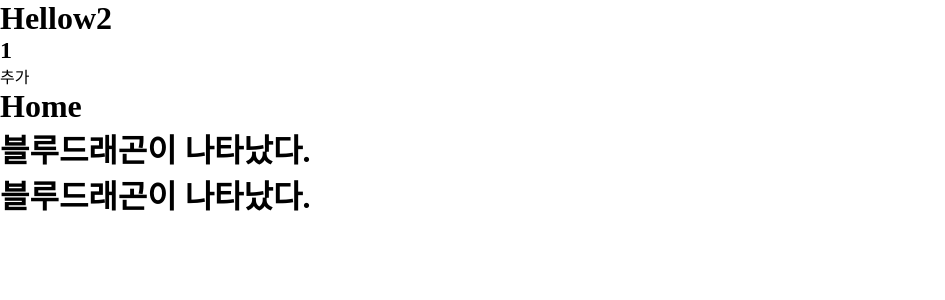
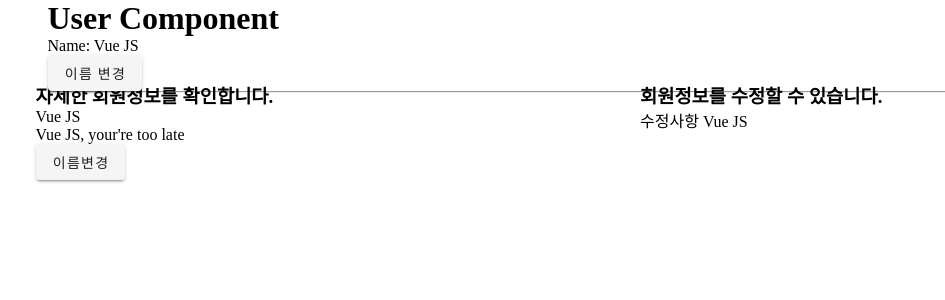
Before and after one commit to leechis7/my-first-vue, a Vue app: page / in a window 1280 px wide. Shown: the top 300 px of the page, without its empty margins (0-945 px from the left). Built offline with nearby package versions, Linux system fonts and the light colour scheme.

Commit message:
Vue-017 props

```diff
--- a/src/App.vue
+++ b/src/App.vue
@@ -1,31 +1,19 @@
 <template>
-  <div>
-    <h1>{{ title }}</h1>
-    <h2>{{ dragon }}</h2>
-    <button @click="vov">추가</button>
-    <home-component></home-component>
-    <dragon></dragon>
-  </div>
+  <v-container>
+    <v-layout row wrap>
+      <v-flex xs12>
+        <User></User>
+      </v-flex>
+    </v-layout>
+  </v-container>
 </template>
 
 <script>
-import HomeComponent from "./Home.vue";
+  import User from './components/User.vue'
 
-export default {
-  components: {
-    HomeComponent //HomeComponent: HomeComponent
-  },
-  data: function () {
-    return {
-      title: "Hellow2",
-      dragon: 1
-    }
-  },
-  methods: {
-    vov: function () {
-      this.dragon++;
-      //console.log(this.dragon);
+  export default {
+    components: {
+      User
     }
   }
-};
 </script>
--- a/src/Dragon.vue
+++ /dev/null
@@ -1,19 +0,0 @@
-<template>
-  <div>
-    <h1>{{ dragon }}이 나타났다.</h1>
-  </div>
-</template>
-
-<script>
-export default {
-  data () {
-    return {
-        dragon: "블루드래곤"
-    }
-  },
-}
-</script>
-
-<style>
-
-</style>
--- a/src/Home.vue
+++ /dev/null
@@ -1,20 +0,0 @@
-<template>
-  <div>
-    <h1>{{ homeTitle }}</h1>
-    <dragon></dragon>
-  </div>
-</template>
-
-<script>
-export default {
-  data () {
-    return {
-      homeTitle: "Home",
-    }
-  },
-}
-</script>
-
-<style>
-
-</style>
--- /dev/null
+++ b/src/components/User.vue
@@ -0,0 +1,44 @@
+<template>
+  <div class="blue lighten-3 pa-3">
+    <h1>User Component</h1>
+    <p>Name: {{ name }} </p>
+    <v-btn @click="changeName()">이름 변경</v-btn>
+    <hr>
+    <v-layout row wrap>
+        <v-flex xs12 sm6>
+            <UserDetail :nameofChild="name"></UserDetail>
+        </v-flex>
+        <v-flex xs12 sm6>
+            <UserEdit></UserEdit>
+        </v-flex>
+    </v-layout>
+  </div>
+</template>
+
+<script>
+import UserDetail from './UserDetail.vue'
+import UserEdit from './UserEdit.vue'
+
+export default {
+  components: {
+      UserDetail,
+      UserEdit
+  },
+
+  data () {
+    return {
+        name: 'Vue JS'
+    }
+  },
+
+  methods: {
+      changeName () {
+          this.name = "Heming"
+      }
+  }
+}
+</script>
+
+<style>
+
+</style>
--- /dev/null
+++ b/src/components/UserDetail.vue
@@ -0,0 +1,39 @@
+<template>
+  <div class="red Lighten-3 pa-3">
+    <h3>자세한 회원정보를 확인합니다.</h3>
+    <p> {{ nameofChild222}} </p>
+    <p> {{ aqua }} </p>
+    <v-btn @click="elsa()">이름변경</v-btn>
+  </div>
+</template>
+
+<script>
+export default {
+    //props: ['nameofChild'],
+    props: {
+        nameofChild: {
+            type: String,
+            default: "Mickey"
+        }
+    },
+    data () {
+        return {
+            nameofChild222: this.nameofChild
+        }
+    },
+    computed: {
+        aqua: function () {
+            return this.nameofChild222 + ", your're too late"
+        }
+    },
+    methods: {
+        elsa: function () {
+            this.nameofChild222 = 'Elsa'
+        }
+    },
+}
+</script>
+
+<style>
+
+</style>
--- /dev/null
+++ b/src/components/UserEdit.vue
@@ -0,0 +1,24 @@
+<template>
+  <div class="green Lighten-3 pa-3">
+    <h3>회원정보를 수정할 수 있습니다.</h3>
+    <p> 수정사항 {{ name }} </p>
+  </div>
+</template>
+
+<script>
+export default {
+  components: {
+
+  },
+
+  data () {
+    return {
+        name: "Vue JS"
+    }
+  },
+}
+</script>
+
+<style>
+
+</style>
--- a/src/main.js
+++ b/src/main.js
@@ -3,11 +3,8 @@
 import router from './router'
 import store from './store'
 import vuetify from './plugins/vuetify'
-import dragonComponent from './Dragon.vue'
 
 Vue.config.productionTip = false
-
-Vue.component('Dragon', dragonComponent)
 
 new Vue({
   router,
```
